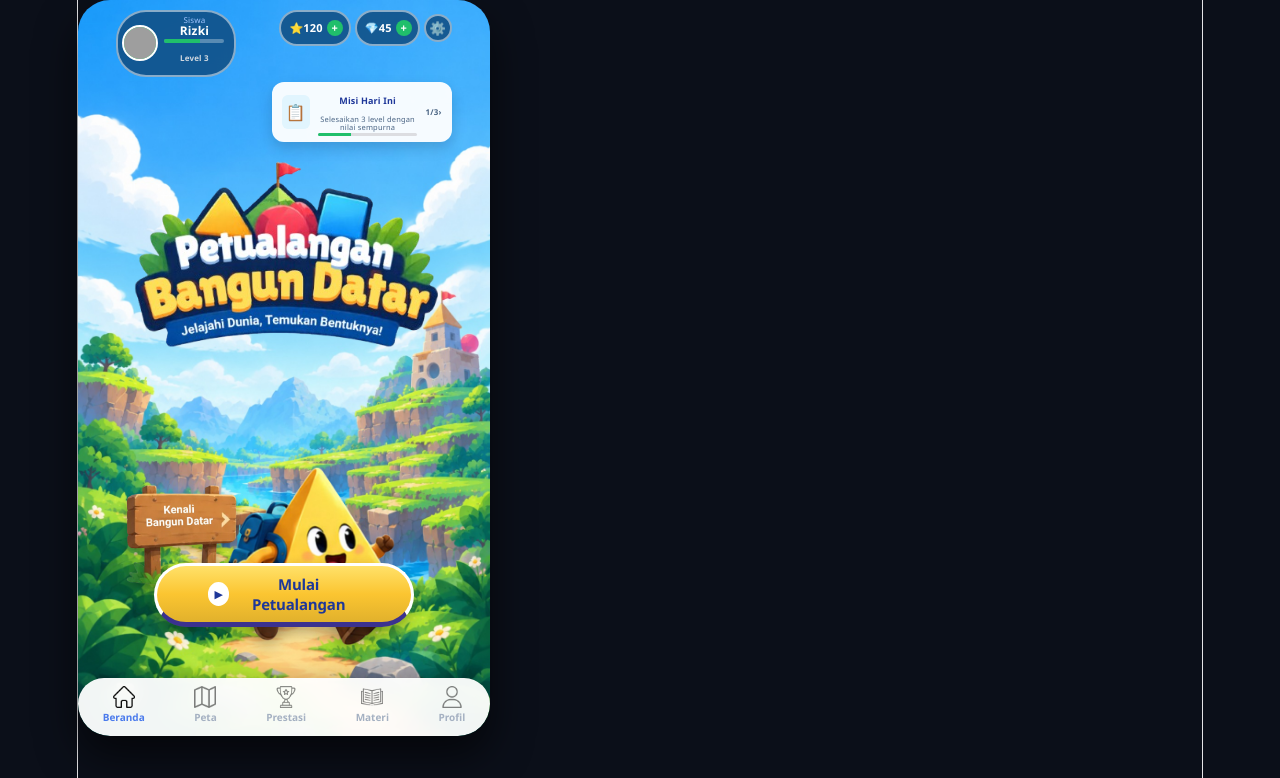
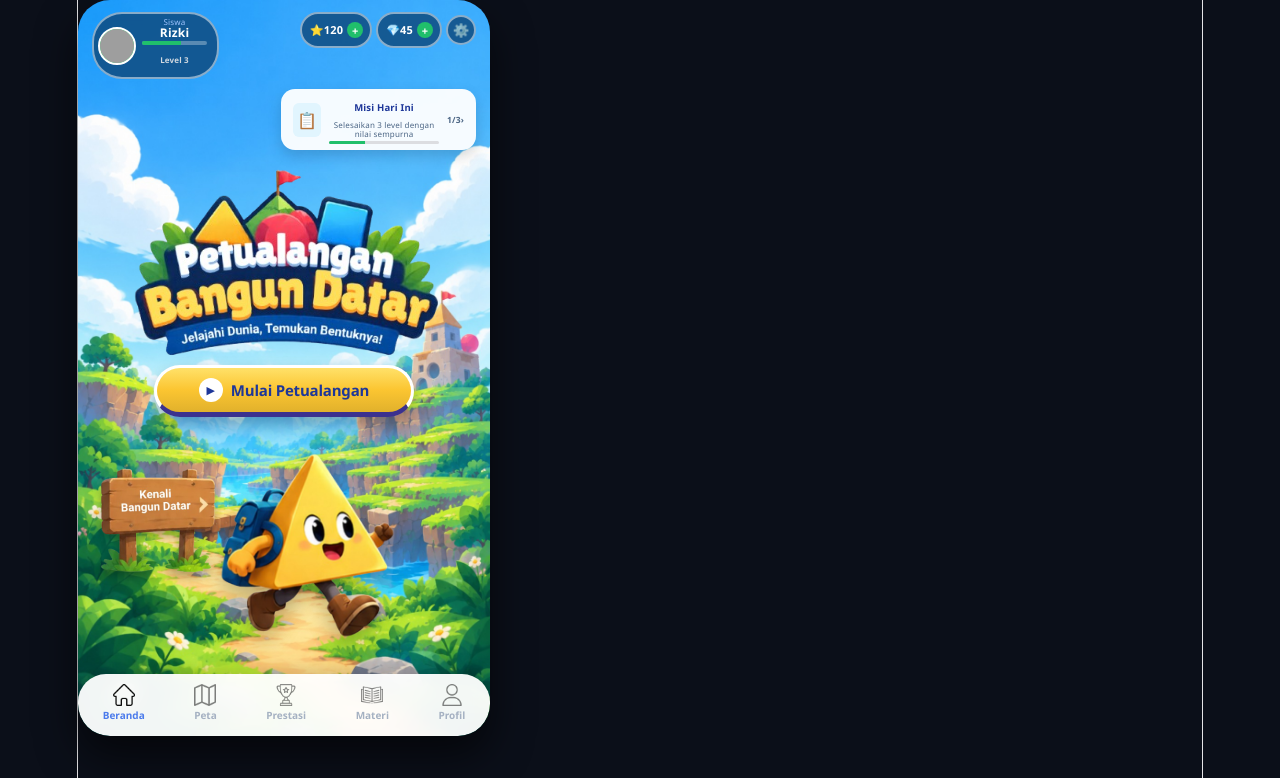
Before and after one commit to Dewimardhiyah/game-edukasi, a React (Vite) app: page / in a window 1280 px wide. Shown: the top 778 px of the page. Built offline with nearby package versions, Linux system fonts and the light colour scheme; grey boxes are pictures that could not be loaded.

Commit message:
ubah css

```diff
--- a/src/App.css
+++ b/src/App.css
@@ -16,7 +16,7 @@ body {
   overflow: hidden;
 }
 
-/* Mobile Frame Container - Otomatis Responsif Mengikuti Tinggi Layar */
+/* Mobile Frame Container */
 .mobile-container {
   width: 100vw;
   max-width: 412px;
@@ -41,14 +41,15 @@ body {
   }
 }
 
-/* --- Header Section --- */
+/* --- Header Section (Merenggang Pas ke Tepi) --- */
 .game-header {
   display: flex;
   justify-content: space-between;
   align-items: flex-start;
-  padding: 1.2vh 3vw;
+  padding: 12px 14px;
   z-index: 10;
   flex-shrink: 0;
+  width: 100%;
 }
 
 .player-profile {
@@ -63,8 +64,8 @@ body {
 }
 
 .avatar-wrapper {
-  width: 36px;
-  height: 36px;
+  width: 38px;
+  height: 38px;
   border-radius: 50%;
   background: #38ef7d;
   border: 2px solid #fff;
@@ -96,7 +97,7 @@ body {
 }
 
 .xp-bar-container {
-  width: 60px;
+  width: 65px;
   height: 4px;
   background: rgba(255, 255, 255, 0.3);
   border-radius: 3px;
@@ -128,7 +129,7 @@ body {
   background: rgba(15, 76, 129, 0.85);
   border: 2px solid rgba(255, 255, 255, 0.5);
   border-radius: 20px;
-  padding: 3px 6px 3px 8px;
+  padding: 3px 7px 3px 8px;
   color: #fff;
   font-weight: 800;
   font-size: 11px;
@@ -150,8 +151,8 @@ body {
 .settings-btn {
   background: rgba(15, 76, 129, 0.85);
   border: 2px solid rgba(255, 255, 255, 0.5);
-  width: 28px;
-  height: 28px;
+  width: 30px;
+  height: 30px;
   border-radius: 50%;
   color: white;
   cursor: pointer;
@@ -160,19 +161,19 @@ body {
   justify-content: center;
 }
 
-/* --- Daily Mission Card --- */
+/* --- Daily Mission Card (Tepat di Bawah Badge Kanan) --- */
 .daily-mission-card {
   align-self: flex-end;
-  margin-right: 3vw;
-  margin-top: -0.5vh;
+  margin-right: 14px;
+  margin-top: -2px;
   background: rgba(255, 255, 255, 0.95);
-  border-radius: 12px;
-  padding: 6px 10px;
+  border-radius: 14px;
+  padding: 6px 12px;
   display: flex;
   align-items: center;
   gap: 8px;
   box-shadow: 0 6px 14px rgba(0, 0, 0, 0.15);
-  max-width: 180px;
+  max-width: 195px;
   z-index: 10;
   flex-shrink: 0;
 }
@@ -185,13 +186,13 @@ body {
 }
 
 .mission-title {
-  font-size: 9px;
+  font-size: 9.5px;
   font-weight: 800;
   color: #1e3799;
 }
 
 .mission-desc {
-  font-size: 7.5px;
+  font-size: 8px;
   color: #4b6584;
   line-height: 1.1;
   margin-bottom: 2px;
@@ -199,7 +200,7 @@ body {
 
 .mission-progress-bar {
   width: 100%;
-  height: 3px;
+  height: 3.5px;
   background: #dcdde1;
   border-radius: 2px;
   overflow: hidden;
@@ -211,7 +212,7 @@ body {
 }
 
 .mission-status {
-  font-size: 8px;
+  font-size: 8.5px;
   font-weight: 800;
   color: #4b6584;
 }
@@ -225,7 +226,7 @@ body {
   overflow: hidden;
 }
 
-/* --- Adventure Scene Layout (Otomatis Responsif) --- */
+/* --- Adventure Scene Layout --- */
 .adventure-scene {
   width: 100%;
   height: 100%;
@@ -241,11 +242,10 @@ body {
   display: flex;
   flex-direction: column;
   align-items: center;
-  width: 100%;
+  width: 88%;
+  max-width: 330px;
   position: relative;
   z-index: 7;
-  /* Menggunakan clamp agar ukuran judul otomatis menyesuaikan lebar layar secara halus */
-  width: clamp(260px, 78vw, 330px);
 }
 
 /* Judul Game */
@@ -262,23 +262,22 @@ body {
   display: block;
 }
 
-/* Tombol Mulai Petualangan - Menggunakan proporsi persentase tinggi agar selalu mengikut di bawah judul */
+/* Tombol Mulai Petualangan - Rapat Pas di Bawah Pita Biru */
 .btn-custom.adventure-scene__start {
   background: linear-gradient(180deg, #ffe169 0%, #fbc531 50%, #e1b12c 100%);
   border: 3.5px solid #ffffff;
   border-bottom: 5px solid #3b318f;
   border-radius: 40px;
-  padding: 1vh 4vw;
+  padding: 10px 24px;
   display: flex;
   align-items: center;
   justify-content: center;
   gap: 8px;
   cursor: pointer;
-  box-shadow: 0 6px 14px rgba(0, 0, 0, 0.25);
+  box-shadow: 0 8px 16px rgba(0, 0, 0, 0.25);
   width: 82%;
   max-width: 260px;
-  /* Jarak otomatis naik menempel pas di bawah pita judul tanpa peduli ukuran layar */
-  margin-top: -14%;
+  margin-top: -8px; /* Jarak pas setelah bagian kosong dipotong */
   z-index: 8;
   position: relative;
 }
@@ -296,38 +295,38 @@ body {
 }
 
 .btn-text {
-  font-size: clamp(13px, 3.8vw, 15px);
+  font-size: 15px;
   font-weight: 900;
   color: #1e3799;
   letter-spacing: -0.2px;
 }
 
-/* Papan Kayu (ExploreSign) - Menggunakan persentase lebar layar (vw) agar responsif */
+/* Papan Kayu (ExploreSign) di Kiri Bawah */
 .explore-sign-container {
   position: absolute;
-  left: 3vw;
-  bottom: 2vh;
-  width: 32vw;
-  max-width: 135px;
-  min-width: 100px;
+  left: 12px;
+  bottom: 22px;
+  width: 34vw;
+  max-width: 140px;
+  min-width: 110px;
   z-index: 6;
 }
 
 .sign-img {
   width: 100%;
   height: auto;
-  filter: drop-shadow(0 4px 4px rgba(0, 0, 0, 0.3));
+  filter: drop-shadow(0 5px 5px rgba(0, 0, 0, 0.3));
 }
 
-/* Karakter Maskot - Menggunakan persentase lebar layar (vw) agar otomatis proporsional */
+/* Karakter Maskot di Tengah Bawah Jalur Tanah */
 .character-area {
   position: absolute;
   left: 50%;
-  transform: translateX(-38%);
-  bottom: 0.5vh;
-  width: 44vw;
-  max-width: 185px;
-  min-width: 140px;
+  transform: translateX(-40%);
+  bottom: 8px;
+  width: 45vw;
+  max-width: 190px;
+  min-width: 150px;
   z-index: 5;
   pointer-events: none;
 }
@@ -335,7 +334,7 @@ body {
 .mascot-img {
   width: 100%;
   height: auto;
-  filter: drop-shadow(0 6px 8px rgba(0, 0, 0, 0.25));
+  filter: drop-shadow(0 8px 10px rgba(0, 0, 0, 0.25));
 }
 
 /* --- Bottom Navigation --- */
@@ -345,9 +344,9 @@ body {
   display: flex;
   justify-content: space-around;
   align-items: center;
-  padding: 1vh 0 1.5vh 0;
-  border-top-left-radius: 26px;
-  border-top-right-radius: 26px;
+  padding: 10px 0 14px 0;
+  border-top-left-radius: 28px;
+  border-top-right-radius: 28px;
   box-shadow: 0 -4px 16px rgba(0, 0, 0, 0.15);
   z-index: 10;
   width: 100%;
```
Also changed, not shown: src/assets/judul.png.
